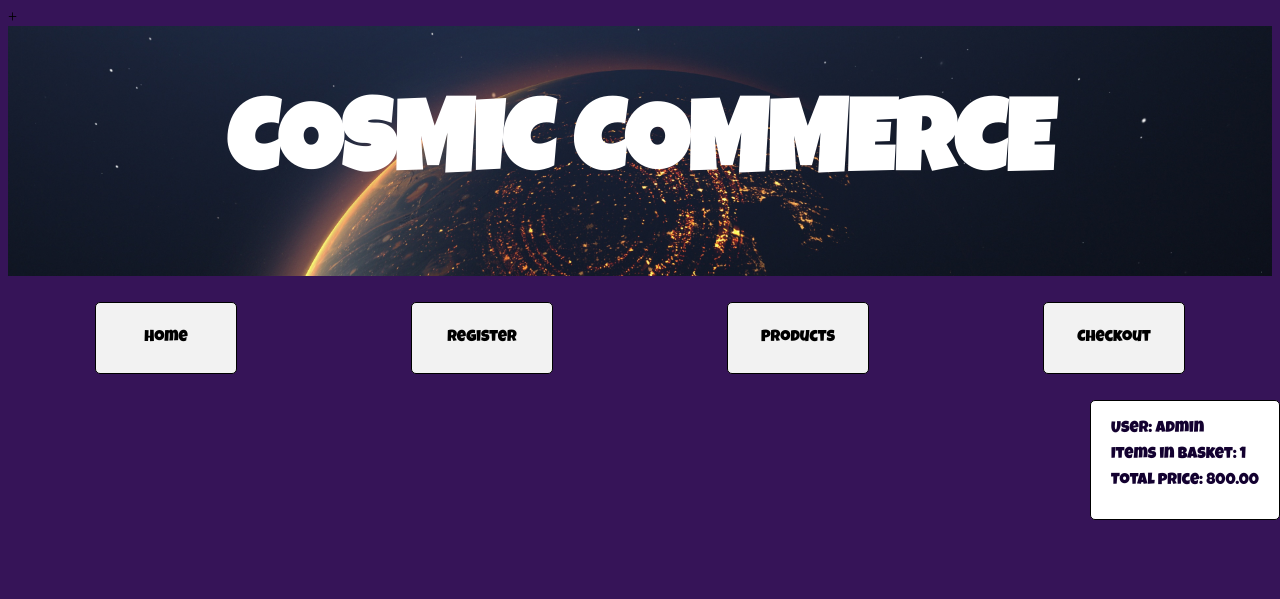
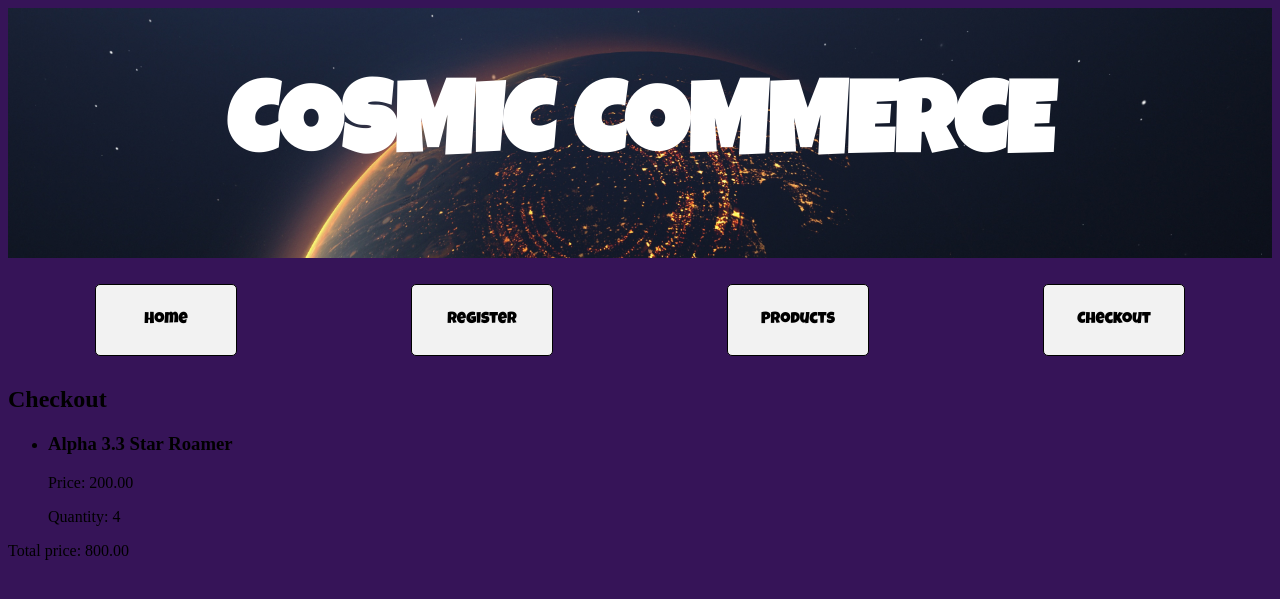
Before and after one commit to JoeMille/django-u, a Django app: page /checkout/ in a window 1280 px wide. Shown: the top 599 px of the page. Run offline with Django 3.2, Linux system fonts and the light colour scheme; a user stored in the database is signed in; data comes from the database, SQL or seed files in the repository.

Commit message:
Recreated comprehensive basket for checkout page, replacing the base template basket

```diff
--- a/ecommerce/catalog/models.py
+++ b/ecommerce/catalog/models.py
@@ -27,6 +27,8 @@ class Basket(models.Model):
 
     def total_cost(self):
         return sum(item.total_price() for item in self.basketitem_set.all())
+    def get_total_price(self):
+        return sum(item.product.price * item.quantity for item in self.basketitem_set.all())
 
 # Basket model, allowing for the creation of a basket for a user
 class BasketItem(models.Model):
--- a/ecommerce/catalog/templates/catalog/checkout.html
+++ b/ecommerce/catalog/templates/catalog/checkout.html
@@ -1,5 +1,44 @@
-+{% extends "catalog/base.html" %}
+{% load static %}
+<!DOCTYPE html>
+<html>
+<head>
+    <title>Cosmic Commerce</title>
+    <!-- Include CSS file -->
+    <link rel="stylesheet" type="text/css" href="{% static 'catalog/css/style.css' %}">
+</head>
+<body>
+    <!-- Content of the page -->
+    <header class="site-header">
+        <h1>COSMIC COMMERCE</h1>
+    </header>
+    <section class="site-nav">
+        <nav>
+            <ul>
+                <li><a href="{% url 'index' %}">Home</a></li>
+                <li><a href="{% url 'register' %}">Register</a></li>
+                <li><a href="{% url 'products' %}">Products</a></li>
+                <li><a href="{% url 'checkout' %}">Checkout</a></li>
 
-{% block content %}
-<!-- Your content goes here -->
-{% endblock %}
+            </ul>
+        </nav>
+    </section>
+
+    <h2>Checkout</h2>
+    <ul>
+        {% for item in basket.basketitem_set.all %}
+            <li>
+                <h3>{{ item.product.title }}</h3>
+                <p>Price: {{ item.product.price }}</p>
+                <p>Quantity: {{ item.quantity }}</p>
+            </li>
+        {% empty %}
+            <li>Your basket is empty</li>
+        {% endfor %}
+    </ul>
+    <p>Total price: {{ basket.get_total_price }}</p>
+
+
+    <!-- Include JavaScript file -->
+    <script src="{% static 'catalog/js/script.js' %}"></script>
+</body>
+</html>
--- a/ecommerce/catalog/views.py
+++ b/ecommerce/catalog/views.py
@@ -56,4 +56,10 @@ def products(request):
 
 # Checkout page view
 def checkout(request):
-    return render(request, 'catalog/checkout.html')
+    if request.user.is_authenticated:
+        basket, created = Basket.objects.get_or_create(user=request.user)
+        for item in basket.basketitem_set.all():
+            print(item.product.title)  # Print the title of the product
+        return render(request, 'catalog/checkout.html', {'basket': basket})
+    else:
+        return redirect('login')
```
